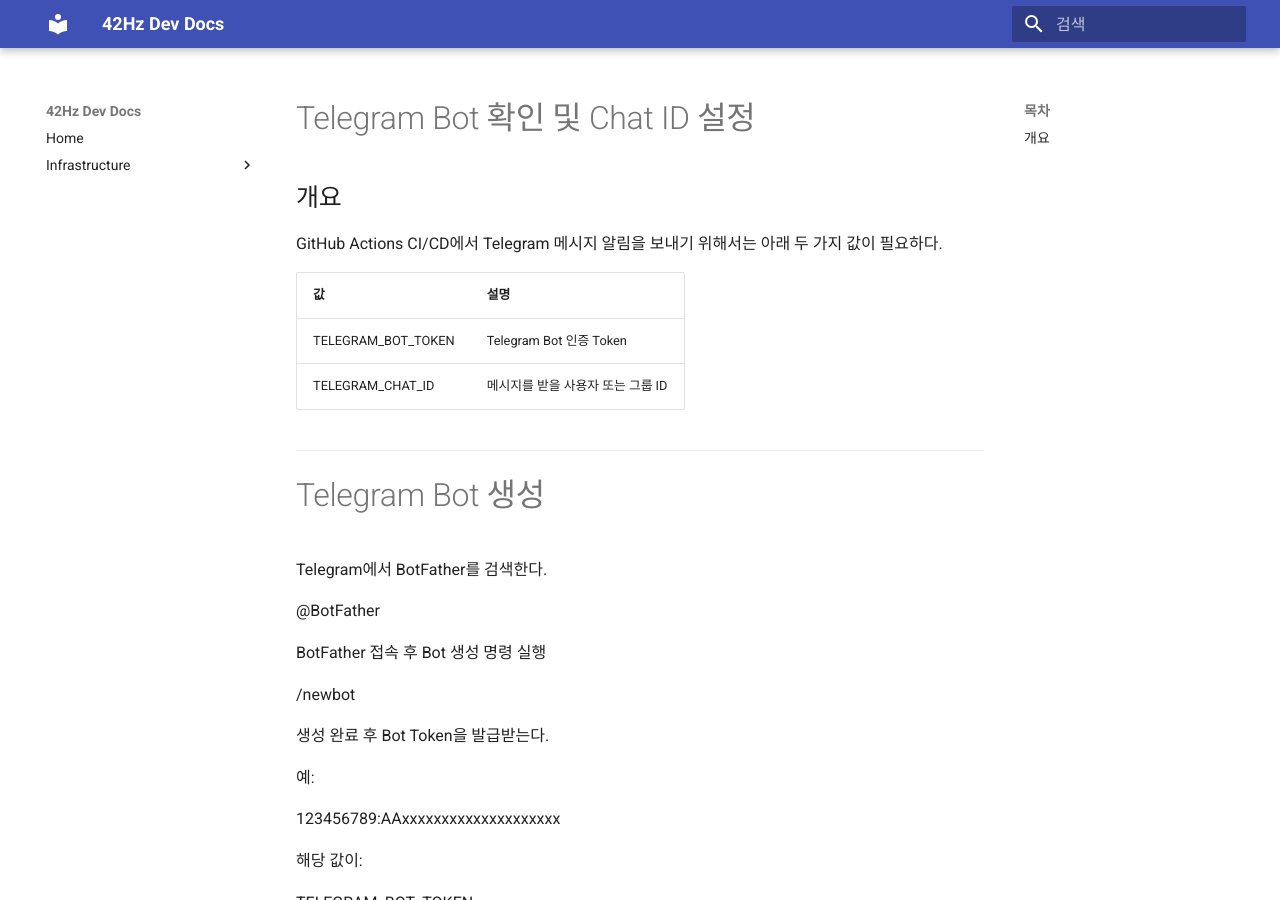
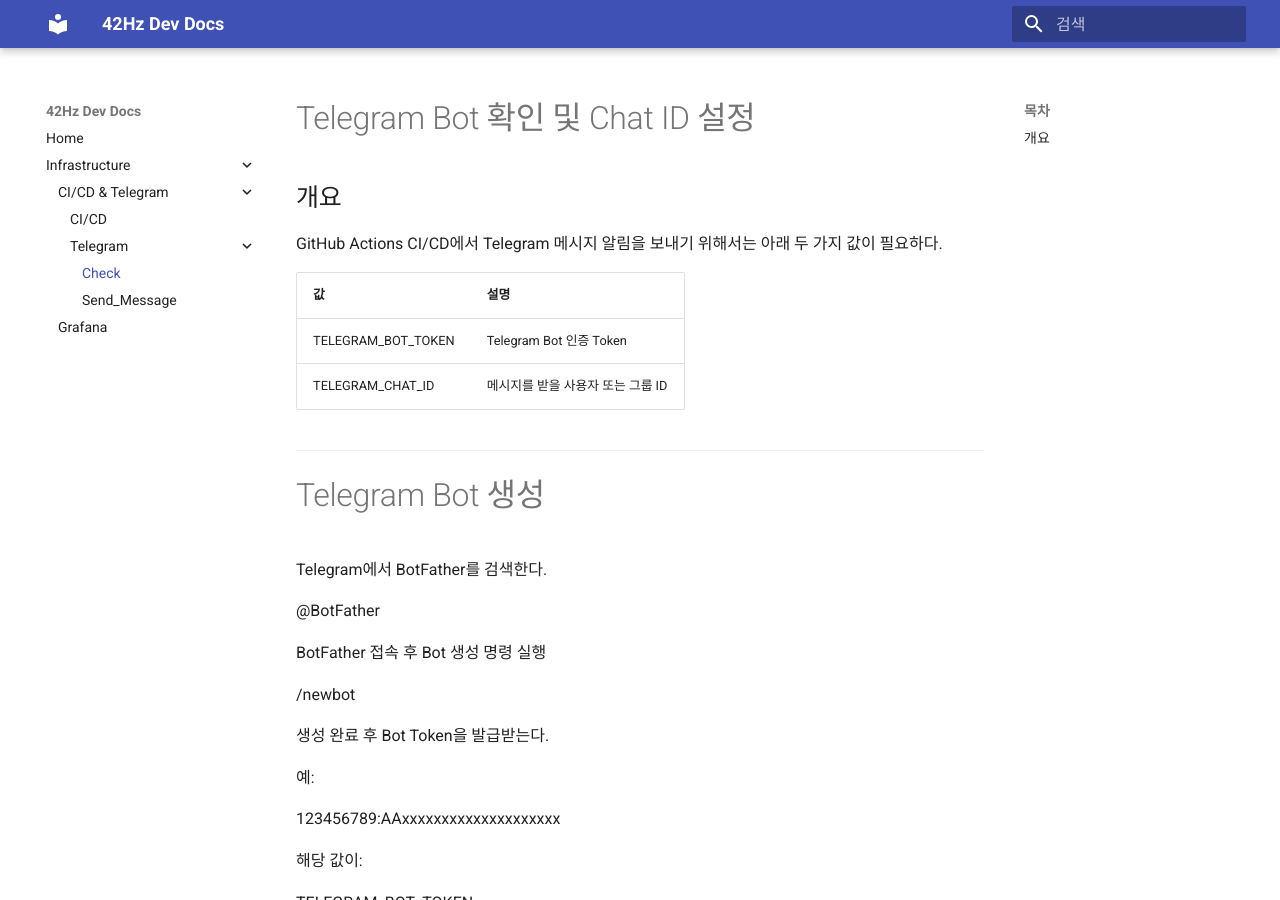
Before and after one commit to 42hz-dev/mkdocs, an MkDocs documentation site: the page built from docs/infrastructure/cicd/telegram_check.md, in a window 1280 px wide and 900 px high. Built offline with MkDocs 1.6.1 and Material for MkDocs 9.7.7, drawn with Linux system fonts in a browser that asks for light colours.

Commit message:
Update mkdocs.yml(index) File

```diff
--- a/mkdocs.yml
+++ b/mkdocs.yml
@@ -18,5 +18,9 @@ markdown_extensions:
 nav:
   - Home: index.md
   - Infrastructure:
-    - CI/CD: infrastructure/cicd/index.md
+    - CI/CD & Telegram:
+      - CI/CD: infrastructure/cicd/index.md
+      - Telegram:
+        - Check: infrastructure/cicd/telegram_check.md
+        - Send_Message: infrastructure/cicd/telegram_message.md
     - Grafana: infrastructure/grafana/index.md
```
